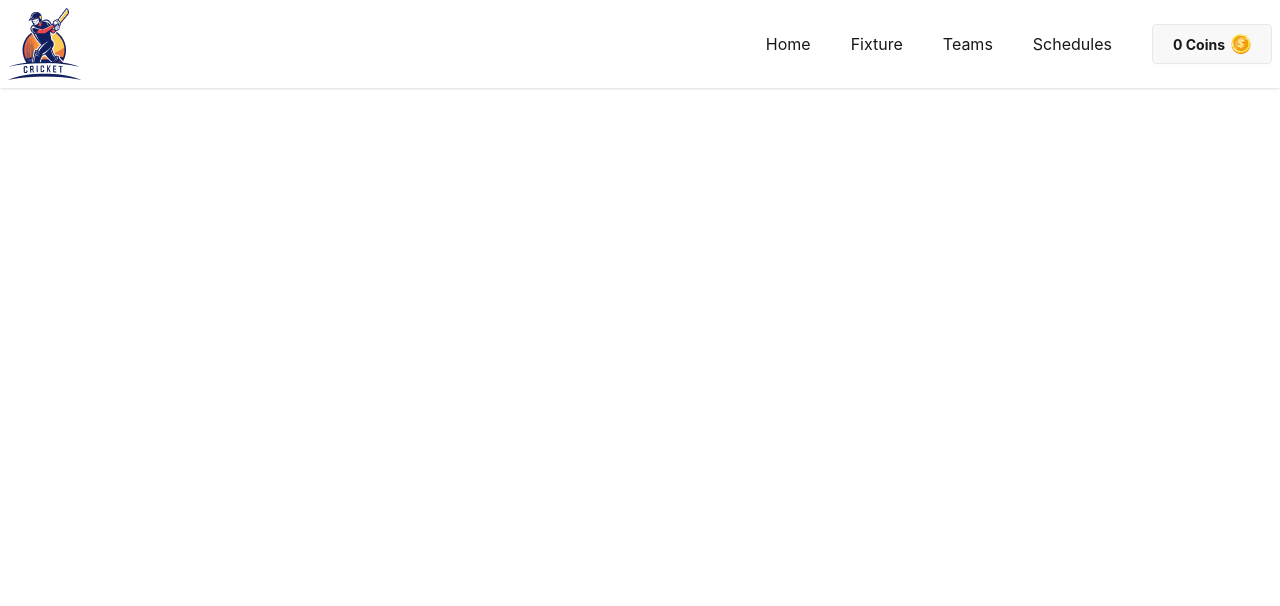
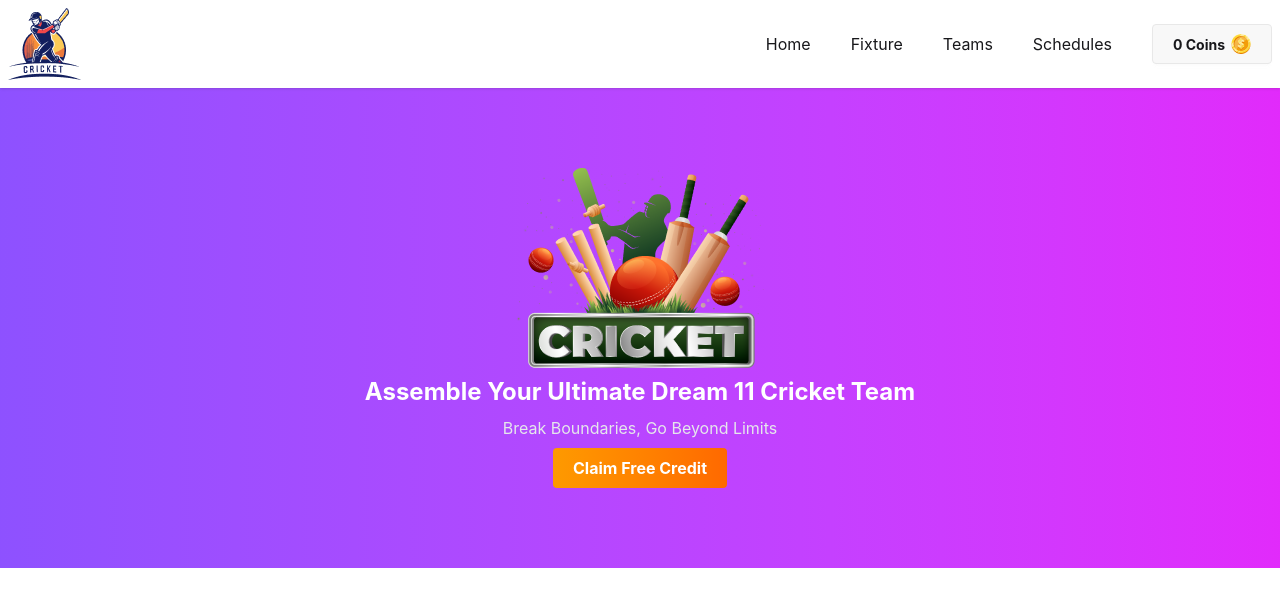
Before and after one commit to rashidulislamg71/React-BPL-Dream, a React (Vite) app: page / in a window 1280 px wide. Shown: the top 606 px of the page. Built offline with nearby package versions, Linux system fonts and the light colour scheme.

Commit message:
hero banner added

```diff
--- a/src/App.jsx
+++ b/src/App.jsx
@@ -1,6 +1,7 @@
 import React from "react";
 import "./App.css";
 import NavBar from "./Components/NavBar/NavBar";
+import Hero from "./Components/HeroBanner/Hero";
 
 function App() {
   return (
@@ -8,6 +9,9 @@ function App() {
       <nav>
         <NavBar />
       </nav>
+      <section>
+        <Hero />
+      </section>
     </div>
   );
 }
--- /dev/null
+++ b/src/Components/HeroBanner/Hero.jsx
@@ -0,0 +1,21 @@
+import React from "react";
+import heroBanner from "../../assets/banner-main.png";
+
+function Hero() {
+  return (
+    <div>
+      <div className="flex flex-col gap-2 justify-center items-center py-20 bg-linear-to-r from-violet-500 to-fuchsia-500">
+        <img className="" src={heroBanner} alt="hero banner" />
+        <h2 className="font-bold text-2xl text-white">
+          Assemble Your Ultimate Dream 11 Cricket Team
+        </h2>
+        <p className="text-gray-200">Break Boundaries, Go Beyond Limits</p>
+        <button className="py-2 px-5 rounded bg-linear-to-r from-amber-500 to-orange-500 font-bold text-white cursor-pointer transition duration-300 hover:scale-105 hover:shadow-lg">
+          Claim Free Credit
+        </button>
+      </div>
+    </div>
+  );
+}
+
+export default Hero;
```
